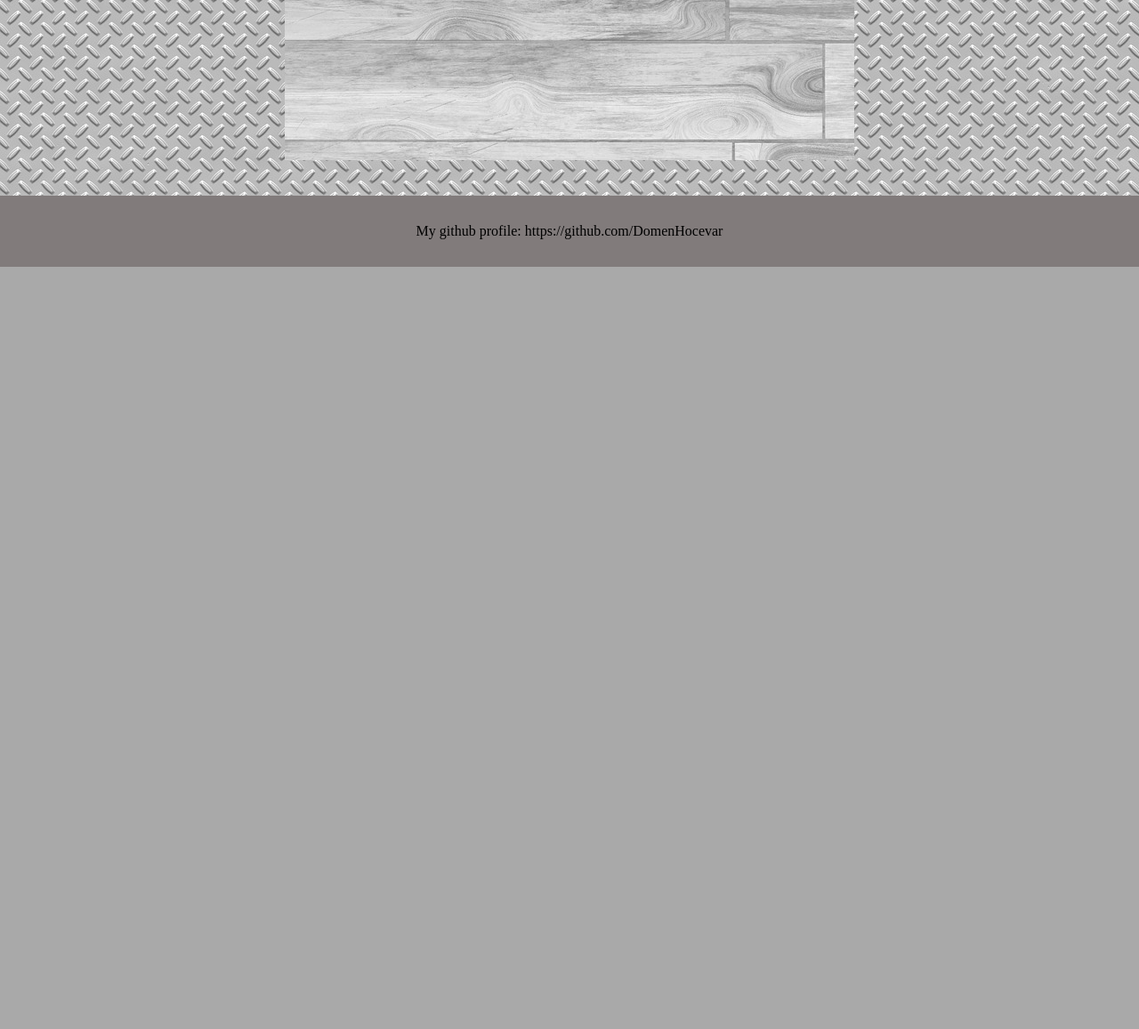
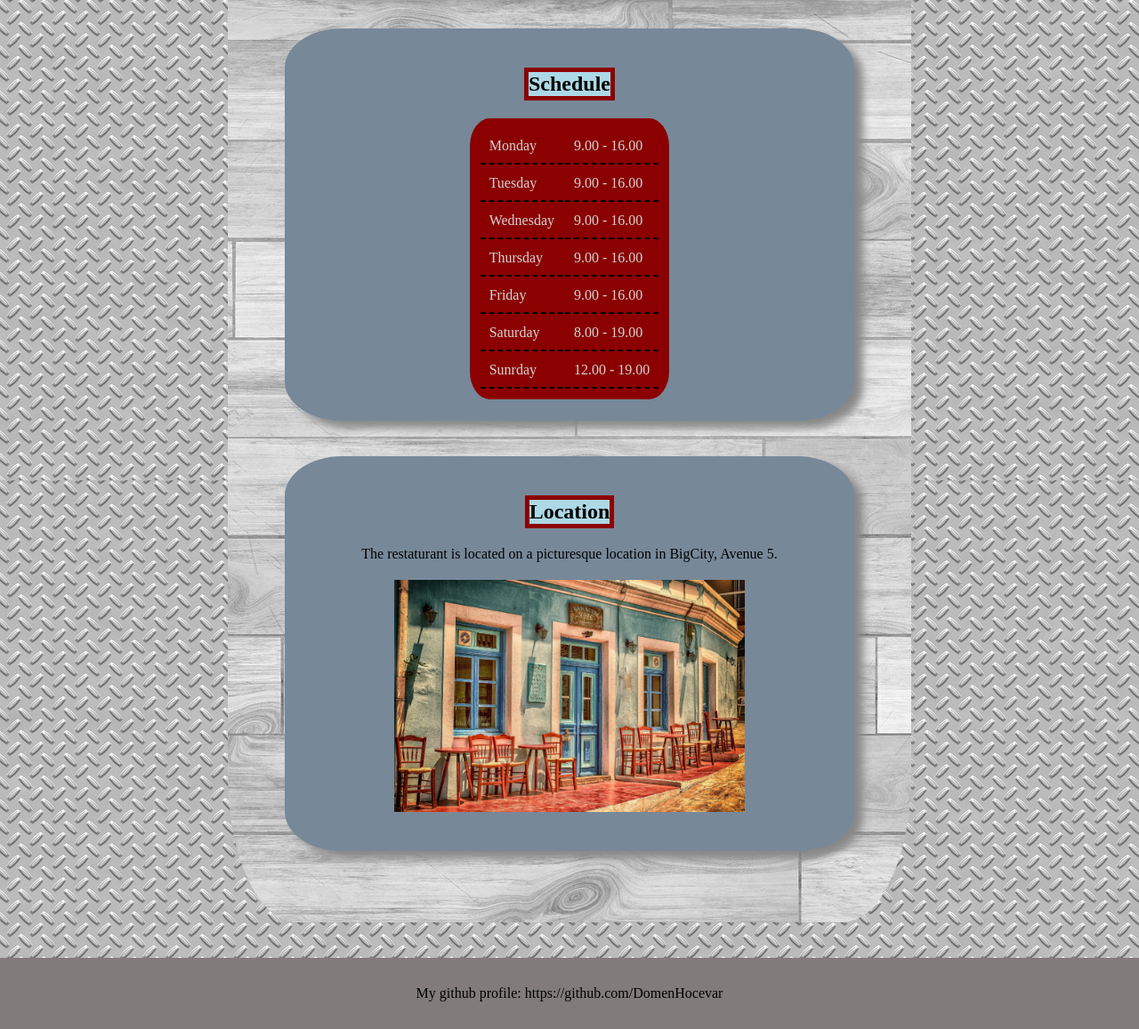
Before and after one commit to DomenHocevar/RestaurantPage, a website built with webpack: page dist/index.html in a window 1280 px wide. Shown: the part 740-1897 px from the top of the page at 89% size. Before the commit the page ends 1040 px from the top, so only its background shows below. Built offline with nearby package versions, Linux system fonts and the light colour scheme.

Commit message:
Created Home page

```diff
--- a/src/index.js
+++ b/src/index.js
@@ -1,6 +1,8 @@
 
 import "./style.css";
-
+import {setHome} from "./pages/home.js";
+import {setMenu} from "./pages/menu.js";
+import {setContact} from "./pages/contact.js";
 
 function getHeader(params) {
     const header = document.createElement("header");
@@ -9,6 +11,15 @@ function getHeader(params) {
         const button = document.createElement("button");
         button.type = "button";
         button.textContent = name;
+
+        let targetFunction;
+        if (name == "Home") targetFunction = setHome;
+        if (name == "Menu") targetFunction = setMenu;
+        if (name == "Contact") targetFunction = setContact;
+
+        button.addEventListener("click", function (params) {
+            targetFunction(main);
+        });
         return button;
     }
 
@@ -26,16 +37,9 @@ function getFooter(params) {
     return footer;
 }
 
-function setHome(params) {
-
-}
-
-function setMenu(params) {
-
-}
-
-function setContact(params) {
-
+function cleanContainer(container) {
+    const childrenArray = Array.from(container.childNodes);
+    childrenArray.forEach(child => container.removeChild(child));
 }
 
 
@@ -44,6 +48,12 @@ const body = document.querySelector("body");
 const main = document.createElement("main");
 const footer = getFooter();
 
+
+
 body.appendChild(getHeader());
 body.appendChild(main);
 body.appendChild(footer);
+
+setHome(main);
+
+export {cleanContainer};
--- /dev/null
+++ b/src/pages/contact.js
@@ -0,0 +1,12 @@
+
+import {cleanContainer, cleanMain} from "../index.js";
+
+function setContact(targetContainer) {
+    cleanContainer(targetContainer);
+
+    const heading = document.createElement("h1");
+    heading.textContent = "Contact";
+    targetContainer.appendChild(heading);
+}
+
+export {setContact};
--- /dev/null
+++ b/src/pages/home.js
@@ -0,0 +1,85 @@
+
+import {cleanContainer} from "../index.js";
+import FoodImage from "../images/food.jpg";
+import LocationImage from "../images/location.jpg";
+
+function setHome(targetContainer) {
+    cleanContainer(targetContainer);
+
+    const heading = document.createElement("h1");
+    heading.textContent = "Home";
+    targetContainer.appendChild(heading);
+
+    addAboutUs(targetContainer);
+
+    addSchedule(targetContainer);
+
+    addLocation(targetContainer);
+}
+
+function addAboutUs(targetContainer) {
+    const section = document.createElement("section");
+    targetContainer.appendChild(section);
+
+    const heading = document.createElement("h2");
+    heading.textContent = "About us";
+    section.appendChild(heading);
+
+    const span = document.createElement("span");
+    span.textContent = "We offer a diverse array of culinary excitement with a heavy dose of tradition as we have served our guests since 1899.";
+    section.appendChild(span);
+
+    const image = document.createElement("img");
+    image.src = FoodImage;
+    section.appendChild(image);
+}
+
+function addSchedule(targetContainer) {
+    const section = document.createElement("section");
+    targetContainer.appendChild(section);
+
+    const heading = document.createElement("h2");
+    heading.textContent = "Schedule";
+    section.appendChild(heading);
+
+    const table = document.createElement("table");
+    table.appendChild(getTableRow("Monday", "9.00 - 16.00"));
+    table.appendChild(getTableRow("Tuesday", "9.00 - 16.00"));
+    table.appendChild(getTableRow("Wednesday", "9.00 - 16.00"));
+    table.appendChild(getTableRow("Thursday", "9.00 - 16.00"));
+    table.appendChild(getTableRow("Friday", "9.00 - 16.00"));
+    table.appendChild(getTableRow("Saturday", "8.00 - 19.00"));
+    table.appendChild(getTableRow("Sunrday", "12.00 - 19.00"));
+    section.appendChild(table);
+
+    function getTableRow(left, right) {
+        const row = document.createElement("tr");
+        const cell1 = document.createElement("td");
+        cell1.textContent = left;
+        const cell2 = document.createElement("td");
+        cell2.textContent = right;
+        row.appendChild(cell1);
+        row.appendChild(cell2);
+
+        return row;
+    }
+}
+
+function addLocation(targetContainer) {
+    const section = document.createElement("section");
+    targetContainer.appendChild(section);
+
+    const heading = document.createElement("h2");
+    heading.textContent = "Location";
+    section.appendChild(heading);
+
+    const span = document.createElement("span");
+    span.textContent = "The restaturant is located on a picturesque location in BigCity, Avenue 5."
+    section.appendChild(span);
+
+    const image = document.createElement("img");
+    image.src = LocationImage;
+    section.appendChild(image);
+}
+
+export {setHome};
--- /dev/null
+++ b/src/pages/menu.js
@@ -0,0 +1,12 @@
+
+import {cleanContainer} from "../index.js";
+
+function setMenu(targetContainer) {
+    cleanContainer(targetContainer);
+
+    const heading = document.createElement("h1");
+    heading.textContent = "Menu";
+    targetContainer.appendChild(heading);
+}
+
+export {setMenu};
--- a/src/style.css
+++ b/src/style.css
@@ -1,27 +1,49 @@
 
+:root {
+    --veryDarkGrey: rgb(129, 123, 123);
+}
 
 body, html {
     margin: 0px;
     padding: 0px;
-    background-color: darkgrey;
     background-image: url("./images/metal.jpg");
+    min-height: 100vh;
+
+    display: flex;
+    flex-direction: column;
 }
 
 footer {
     margin: 0px;
     width: 100%;
     height: 10vh;
-    background-color: rgb(129, 123, 123);
+    background-color: var(--veryDarkGrey);
     display: flex;
     justify-content: center;
     align-items: center;
+
+    clear: both;
+    margin-top: auto;
+}
+
+h1 {
+    text-align: center;
+    background-color: darkgreen;
+    border: 5px solid darkred;
+    color: white;
+}
+
+h2 {
+    text-align: center;
+    background-color: lightblue;
+    border: 5px solid darkred;
 }
 
 header {
     margin: 0px;
     width: 100%;
     height: 10vh;
-    background-color: rgb(129, 123, 123);
+    background-color: var(--veryDarkGrey);
     display: grid;
     grid-template-columns: 1fr 1fr 1fr;
 }
@@ -36,10 +58,48 @@ header button:hover {
     background-color: white;
 }
 
+header button:active {
+    background-color: lightgrey;
+}
+
+img {
+    display: block;
+    margin: 20px auto;
+    max-width: 70%;
+    height: auto;
+    width: auto;
+}
+
 main {
+    margin: 5vh auto;
+    padding: 5vh 5vw;
+    width: 50vw;
+    background-image: url("./images/wood.jpg");
+    border-radius: 10%;
+}
 
-    margin: 5vh auto;
-    width: 50vw;
-    height: 100vh;
-    background-image: url("./images/wood.jpg");
+section {
+    margin-top: 5vh;
+    margin-bottom: 5vh;
+    padding: 3vh 3vw;
+    border-radius: 10%;
+    box-shadow: 10px 8px 10px #888888;
+    background-color: lightslategrey;
+
+    display: flex;
+    flex-direction: column;
+    align-items: center;
 }
+
+
+table {
+    background-color: darkred;
+    color: lightgrey;
+    border-radius: 10%;
+    padding: 10px;
+}
+
+td {
+    padding: 10px;
+    border-bottom: 2px dashed black;
+}
--- a/webpack.config.js
+++ b/webpack.config.js
@@ -13,6 +13,7 @@ module.exports = {
         title: "Restaurant page"
     })
   ],
+  devtool: 'inline-source-map',
   module: {
     rules: [
       {
```
Also changed, not shown: dist/33c50a9a9f705bf20103.jpg (added), dist/d0247323bd12e63596e3.jpg (added), dist/main.js, src/images/food.jpg (added), src/images/location.jpg (added).
